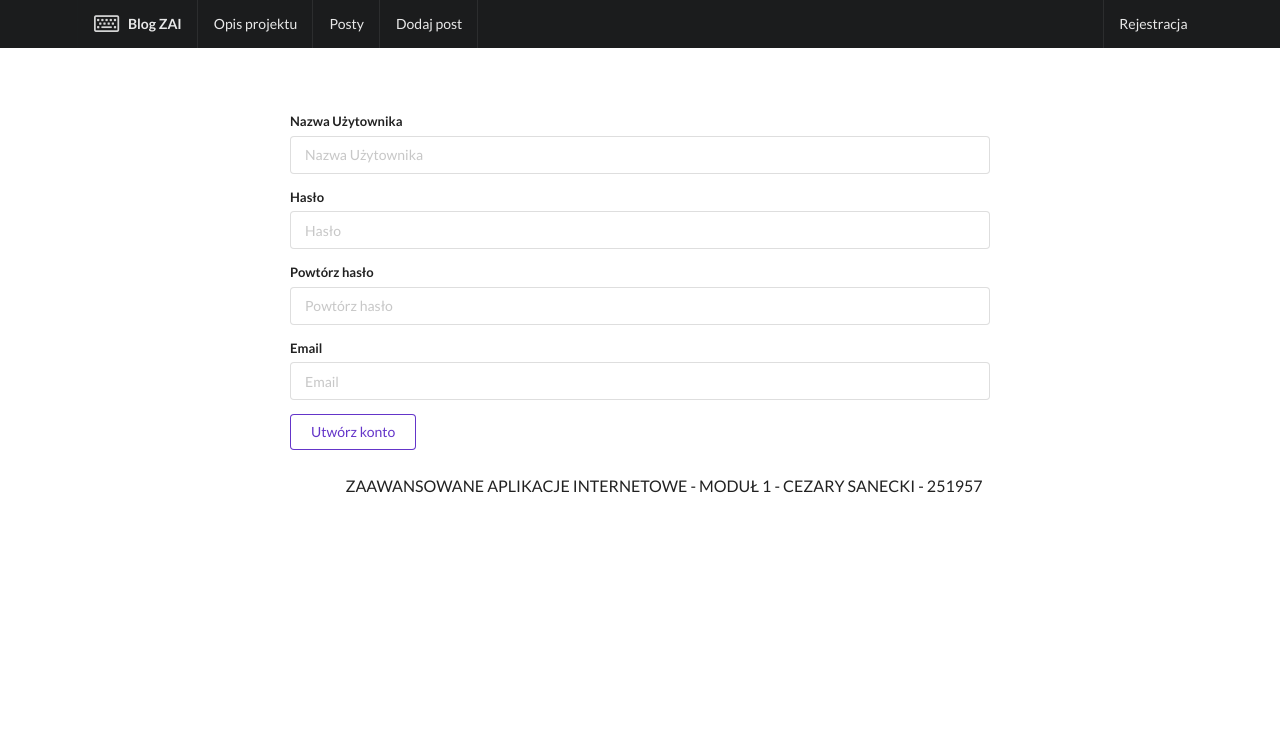
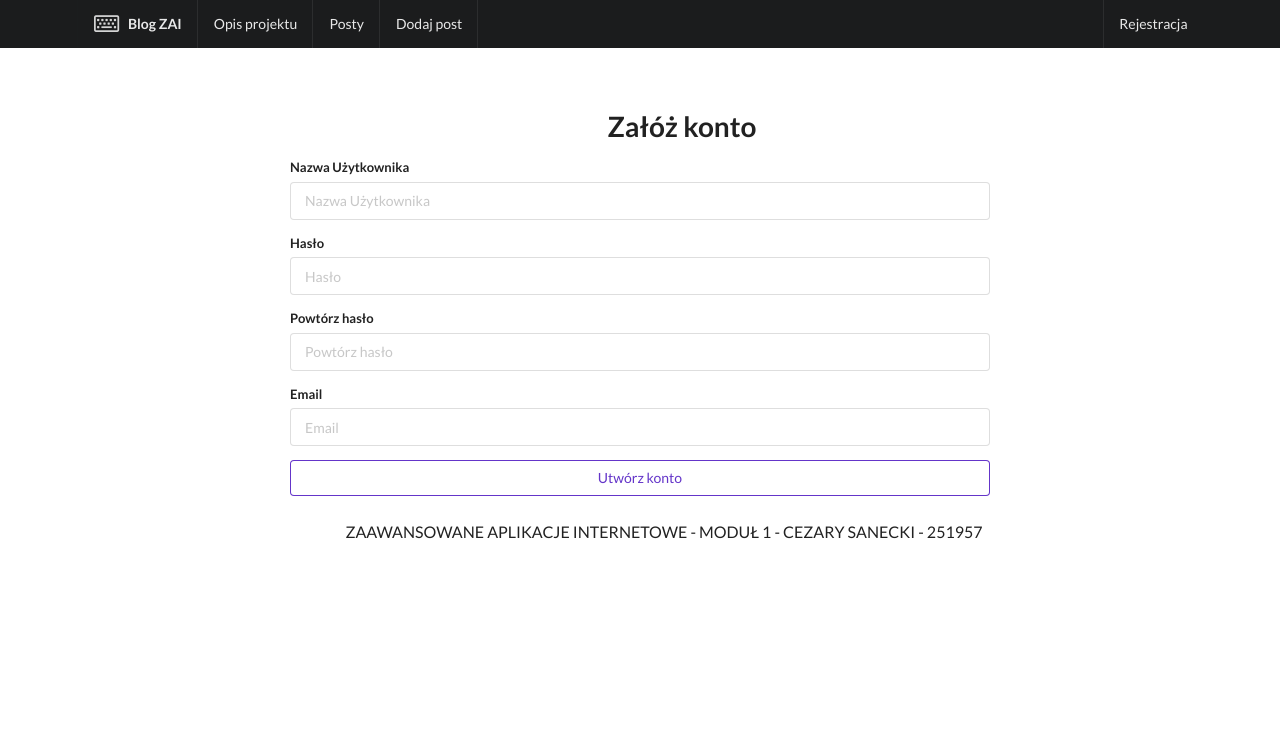
Before and after one commit to DevCezz/BlogPagePhp, a PHP site: page /createUser.php in a window 1280 px wide. Shown: the top 736 px of the page. After the commit the page ends 539 px from the top, so only its background shows below. Run offline with PHP 8.4, Linux system fonts and the light colour scheme.

Commit message:
add register logic, error with notdefined dbConn

```diff
--- a/createUser.php
+++ b/createUser.php
@@ -5,10 +5,12 @@
 ?>
 
 <div class="ui main text container">
-    <form class="ui form">
+    <h1 class="ui header textCenter">Załóż konto</h1>
+
+    <form class="ui form" role="form" action="processCreateUser.php" onsubmit="return validateRegisterForm(this)" method="post">
         <div class="field">
-            <label>Nazwa Użytownika</label>
-            <input type="text" name="username" placeholder="Nazwa Użytownika">
+            <label>Nazwa Użytkownika</label>
+            <input type="text" name="username" placeholder="Nazwa Użytkownika">
         </div>
         <div class="field">
             <label>Hasło</label>
@@ -16,13 +18,13 @@
         </div>
         <div class="field">
             <label>Powtórz hasło</label>
-            <input type="password" name="repeated_password" placeholder="Powtórz hasło">
+            <input type="password" name="repeatedPassword" placeholder="Powtórz hasło">
         </div>
         <div class="field">
             <label>Email</label>
             <input type="text" name="email" placeholder="Email">
         </div>
-        <button class="ui violet basic button" type="submit">Utwórz konto</button>
+        <button class="ui violet basic button fullWidth" type="submit">Utwórz konto</button>
     </form>
 
     <?php
--- a/css/app.css
+++ b/css/app.css
@@ -15,3 +15,7 @@ i.icon {
     text-align: justify;
     text-indent: 3em;
 }
+
+.fullWidth {
+    width: 100%;
+}
--- a/logic/db_conn.inc.php
+++ b/logic/db_conn.inc.php
@@ -4,7 +4,7 @@
             $host = "127.0.0.1";
             $db_user = "root";
             $db_password = "root";
-            $db_name = "php_nielip";
+            $db_name = "csanecki_blog";
 
             $connection = new mysqli($host, $db_user, $db_password, $db_name);
 
--- a/logic/user_manager.inc.php
+++ b/logic/user_manager.inc.php
@@ -4,7 +4,7 @@
     class UserManager {
         private $dbConn;
 
-        public function UserManager() {
+        public function __construct() {
             $dbConn = DbConn::getConnection();
         }
 
```
Also changed, not shown: processCreateUser.php (added, +42 -0 lines).
